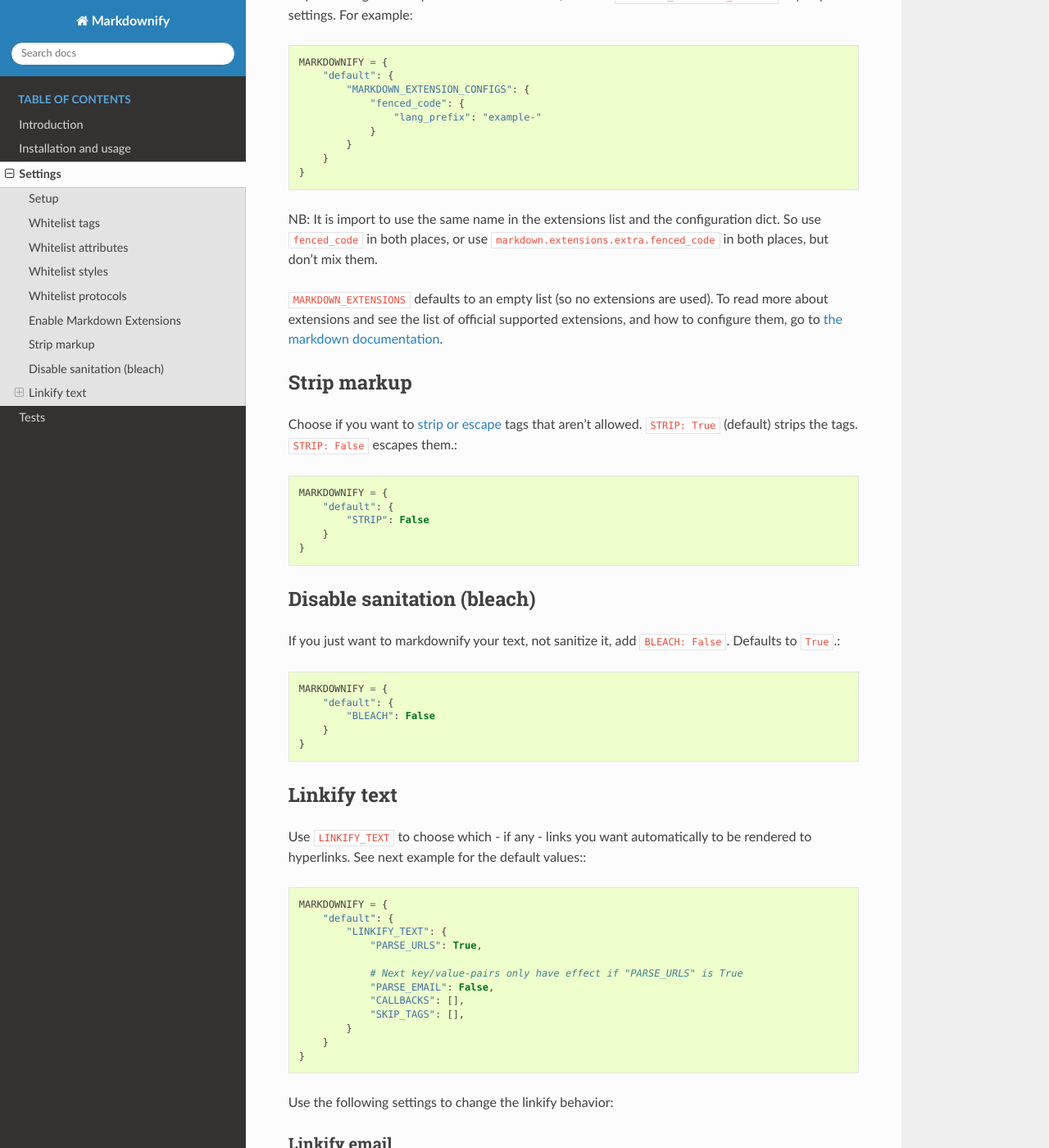
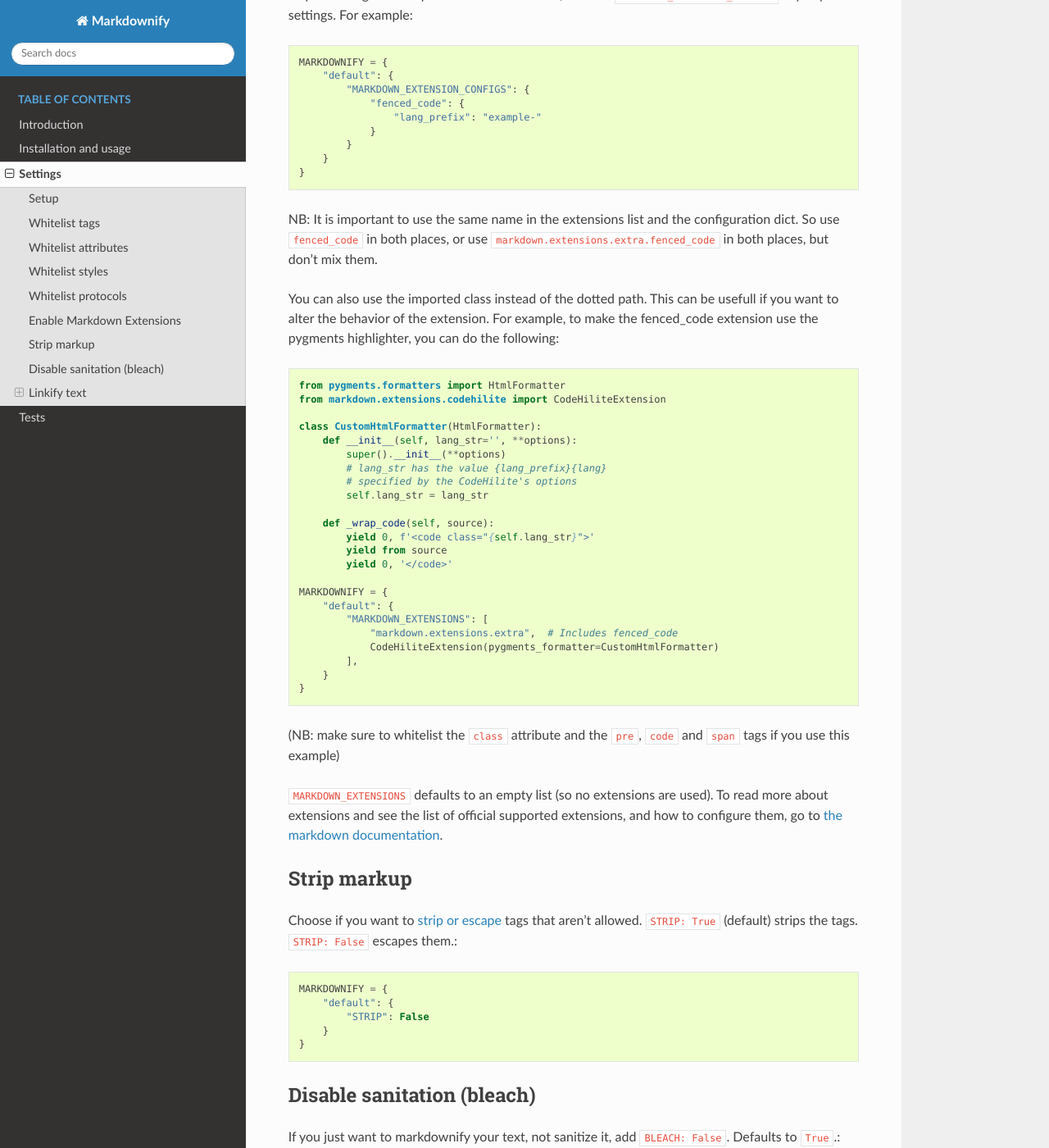
Before and after one commit to erwinmatijsen/django-markdownify, a Sphinx documentation site: the page built from docs/source/settings.rst, in a window 1280 px wide and 1400 px high, scrolled down 2862 px. Shown: the whole window at 82% size. Built offline with Sphinx 7.4.7 and the Read the Docs theme 2.0.0, drawn with Linux system fonts in a browser that asks for light colours.

Commit message:
Add bit about extensions

```diff
--- a/docs/source/settings.rst
+++ b/docs/source/settings.rst
@@ -140,8 +140,36 @@ For example::
         }
     }
 
-NB: It is import to use the same name in the extensions list and the configuration dict. So use ``fenced_code`` in
+NB: It is important to use the same name in the extensions list and the configuration dict. So use ``fenced_code`` in
 both places, or use ``markdown.extensions.extra.fenced_code`` in both places, but don't mix them.
+
+You can also use the imported class instead of the dotted path. This can be usefull if you want to alter the behavior of the extension. For example, to make the fenced_code extension use the pygments highlighter, you can do the following::
+
+    from pygments.formatters import HtmlFormatter
+    from markdown.extensions.codehilite import CodeHiliteExtension
+
+    class CustomHtmlFormatter(HtmlFormatter):
+        def __init__(self, lang_str='', **options):
+            super().__init__(**options)
+            # lang_str has the value {lang_prefix}{lang}
+            # specified by the CodeHilite's options
+            self.lang_str = lang_str
+
+        def _wrap_code(self, source):
+            yield 0, f'<code class="{self.lang_str}">'
+            yield from source
+            yield 0, '</code>'
+
+    MARKDOWNIFY = {
+        "default": {
+            "MARKDOWN_EXTENSIONS": [
+                "markdown.extensions.extra",  # Includes fenced_code
+                CodeHiliteExtension(pygments_formatter=CustomHtmlFormatter)
+            ],
+        }
+    }
+
+(NB: make sure to whitelist the ``class`` attribute and the ``pre``, ``code`` and ``span`` tags if you use this example)
 
 ``MARKDOWN_EXTENSIONS`` defaults to an empty list (so no extensions are used).
 To read more about extensions and see the list of official supported extensions,
```
